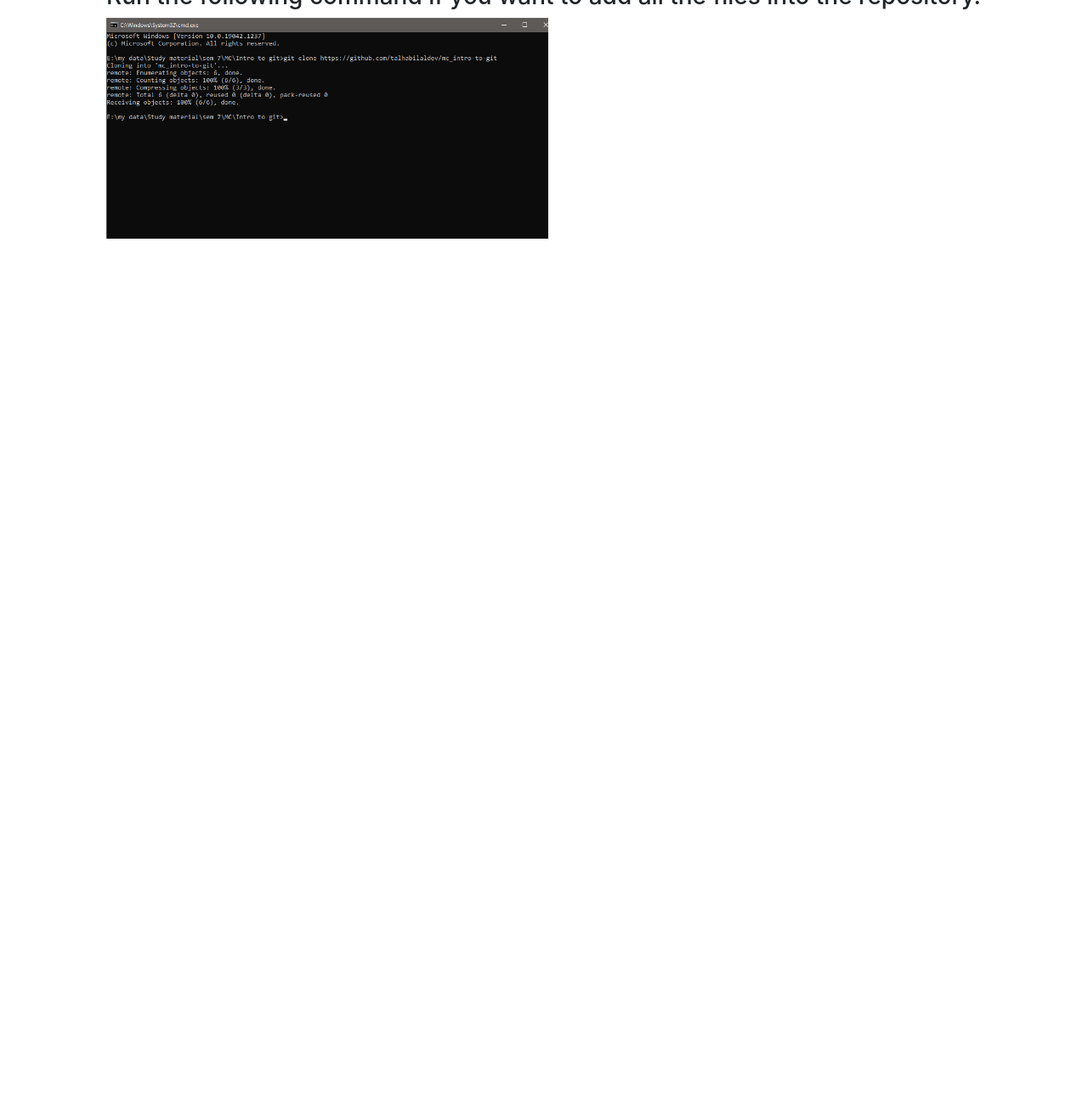
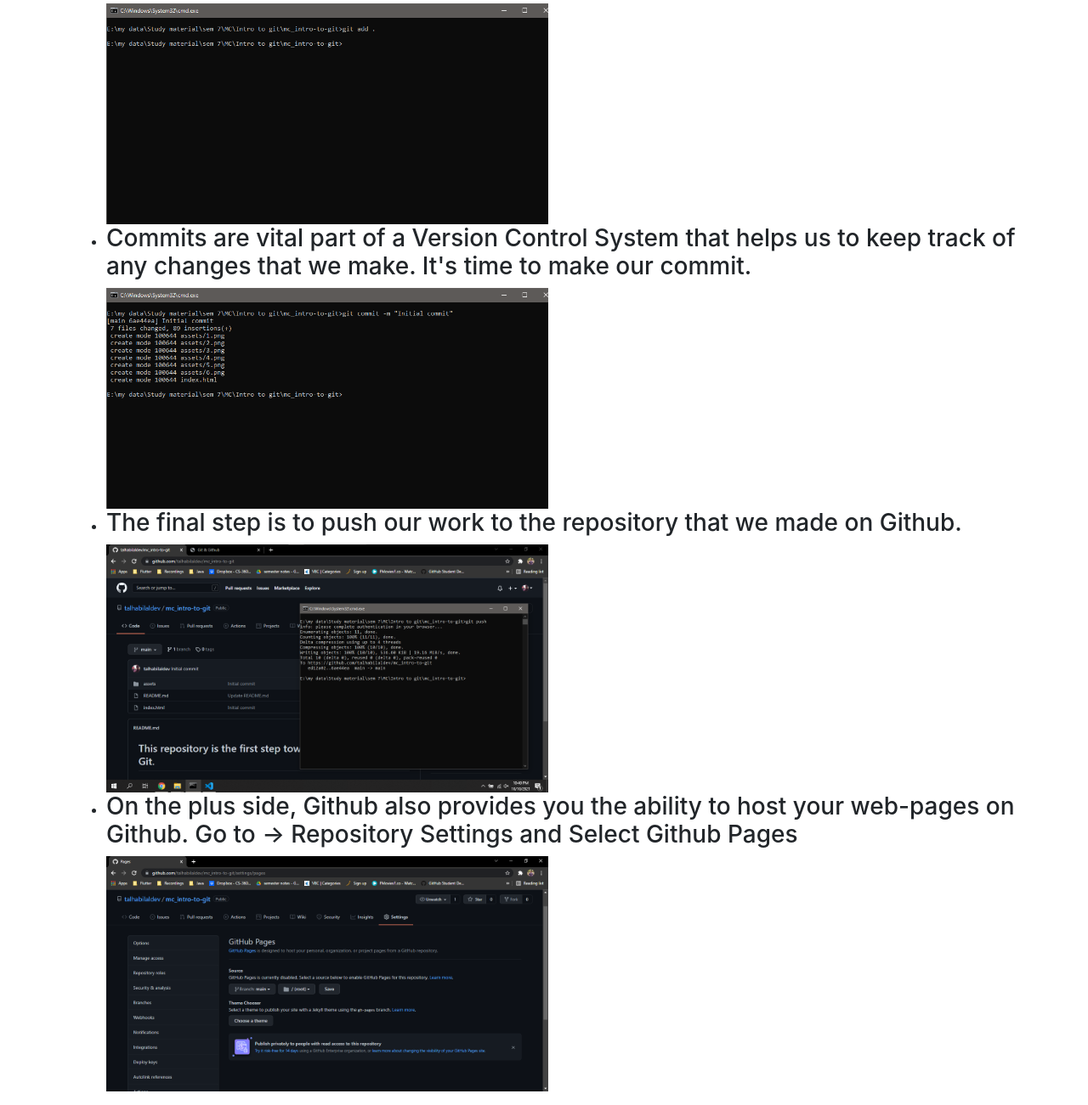
Before and after one commit to talhabilaldev/mc_intro-to-git, a plain HTML site: page index.html in a window 1280 px wide. Shown: the part 1898-3199 px from the top of the page at 85% size. Before the commit the page ends 2195 px from the top, so only its background shows below. Drawn offline with nearby package versions, Linux system fonts and the light colour scheme.

Commit message:
Another commit

```diff
--- a/index.html
+++ b/index.html
@@ -61,18 +61,46 @@
                 </li>
                 <li>
                     <h3>Next step is to add the files into the repository.
-
                     </h3>
                     <div class="row">
                         <div class="col-6">
-                            <img src="assets/5.png" height="100%" width="100%">
+                            <img src="assets/7.png" height="100%" width="100%">
                         </div>
                     </div>
                     <h3>Run the following command if you want to add all the files into the repository.
                     </h3>
                     <div class="row">
                         <div class="col-6">
-                            <img src="assets/6.png" height="100%" width="100%">
+                            <img src="assets/8.png" height="100%" width="100%">
+                        </div>
+                    </div>
+                </li>
+                <li>
+                    <h3>Commits are vital part of a Version Control System that helps us to keep track of any changes that we make.
+                        It's time to make our commit.
+                    </h3>
+                    <div class="row">
+                        <div class="col-6">
+                            <img src="assets/9.png" height="100%" width="100%">
+                        </div>
+                    </div>
+                </li>
+                <li>
+                    <h3>The final step is to push our work to the repository that we made on Github.
+                    </h3>
+                    <div class="row">
+                        <div class="col-6">
+                            <img src="assets/10.png" height="100%" width="100%">
+                        </div>
+                    </div>
+                </li>
+                <li>
+                    <h3>On the plus side, Github also provides you the ability to host your web-pages on Github.
+                        Go to -> Repository Settings and Select Github Pages
+                    </h3>
+                    <div class="row">
+                        <div class="col-6">
+                            <img src="assets/11.png" height="100%" width="100%">
                         </div>
                     </div>
                 </li>
```
Also changed, not shown: assets/10.png (added), assets/11.png (added), assets/7.png (added), assets/8.png (added), assets/9.png (added).
